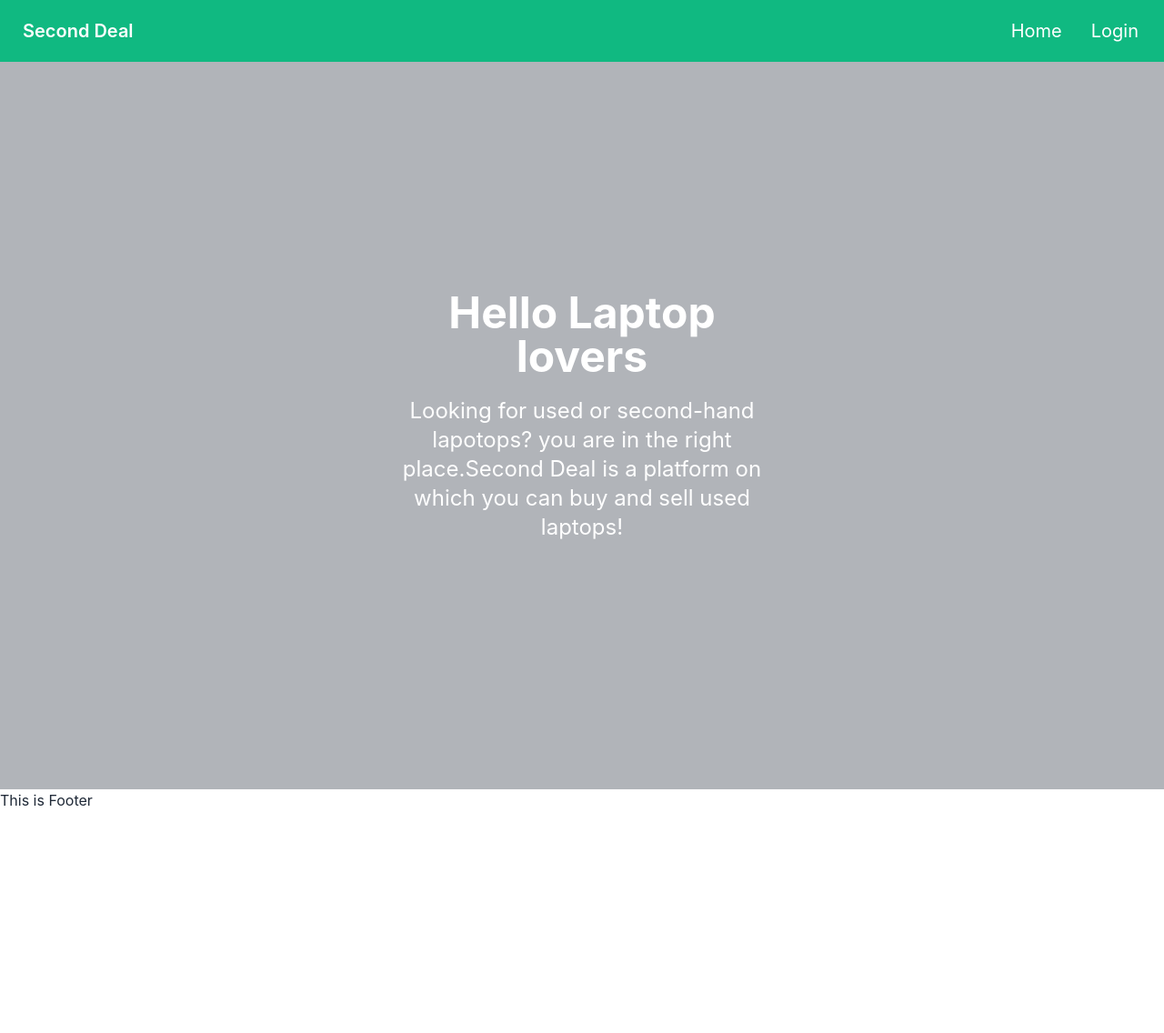
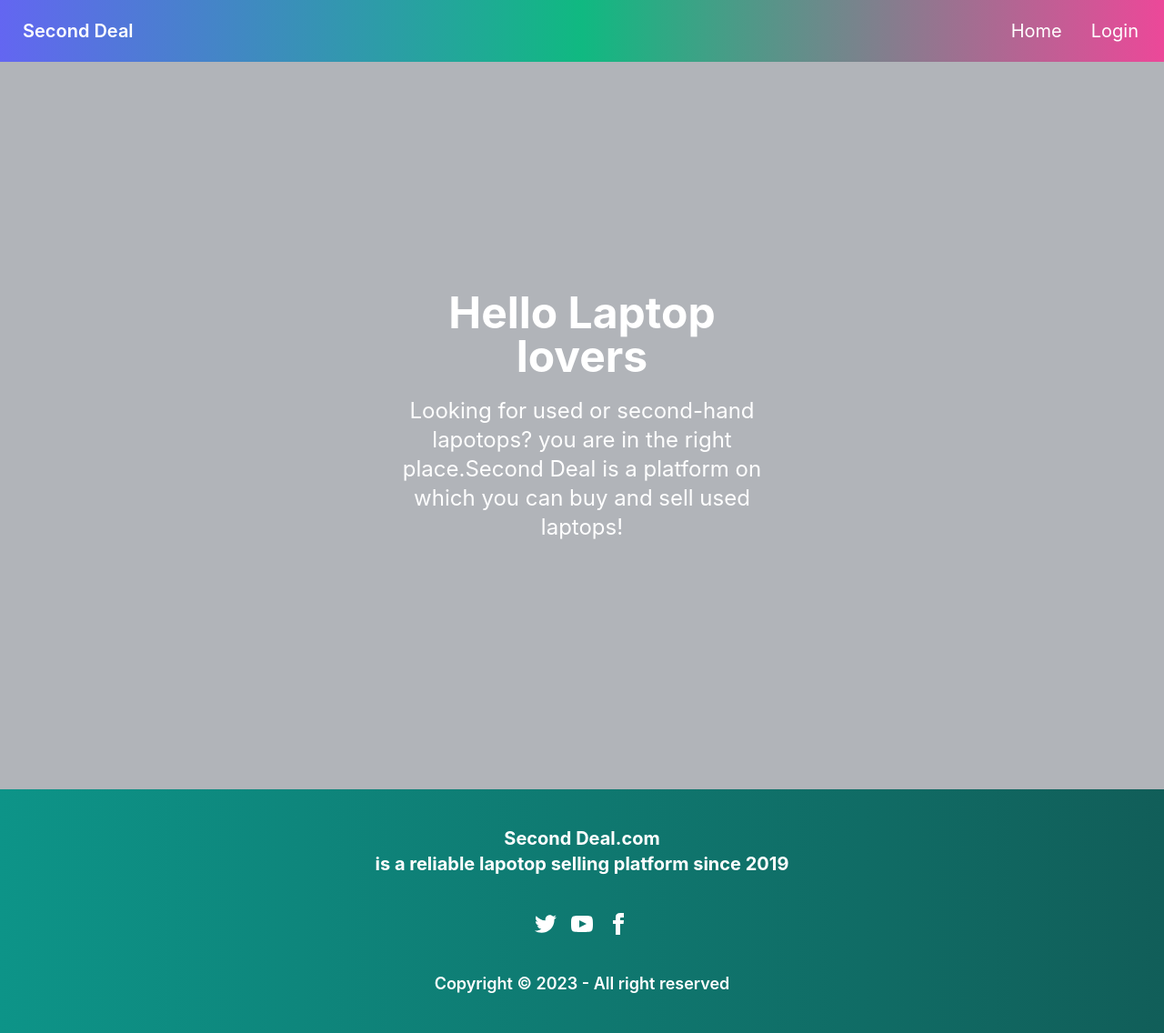
Before and after one commit to mamun102076/second-deal-client, a React (Create React App) app: page / in a window 1280 px wide. Shown: the whole page at 91% size. Before the commit the page ends 892 px from the top, so only its background shows below. Built offline with nearby package versions, Linux system fonts and the light colour scheme.

Commit message:
added footer

```diff
--- a/src/Pages/Shared/Footer/Footer.js
+++ b/src/Pages/Shared/Footer/Footer.js
@@ -1,9 +1,24 @@
 import React from 'react';
+import { Link } from 'react-router-dom';
 
 const Footer = () => {
     return (
         <div>
-            <h1>This is Footer</h1>
+            <footer className="footer footer-center p-10 text-primary-content bg-gradient-to-r from-teal-600 to-teal-800">
+                <div>
+                    <p className="font-bold text-xl">
+                        Second Deal.com <br />is a reliable lapotop selling platform since 2019
+                    </p>
+                </div>
+                <div>
+                    <div className="grid grid-flow-col gap-4">
+                        <Link><svg xmlns="http://www.w3.org/2000/svg" width="24" height="24" viewBox="0 0 24 24" className="fill-current"><path d="M24 4.557c-.883.392-1.832.656-2.828.775 1.017-.609 1.798-1.574 2.165-2.724-.951.564-2.005.974-3.127 1.195-.897-.957-2.178-1.555-3.594-1.555-3.179 0-5.515 2.966-4.797 6.045-4.091-.205-7.719-2.165-10.148-5.144-1.29 2.213-.669 5.108 1.523 6.574-.806-.026-1.566-.247-2.229-.616-.054 2.281 1.581 4.415 3.949 4.89-.693.188-1.452.232-2.224.084.626 1.956 2.444 3.379 4.6 3.419-2.07 1.623-4.678 2.348-7.29 2.04 2.179 1.397 4.768 2.212 7.548 2.212 9.142 0 14.307-7.721 13.995-14.646.962-.695 1.797-1.562 2.457-2.549z"></path></svg></Link>
+                        <Link><svg xmlns="http://www.w3.org/2000/svg" width="24" height="24" viewBox="0 0 24 24" className="fill-current"><path d="M19.615 3.184c-3.604-.246-11.631-.245-15.23 0-3.897.266-4.356 2.62-4.385 8.816.029 6.185.484 8.549 4.385 8.816 3.6.245 11.626.246 15.23 0 3.897-.266 4.356-2.62 4.385-8.816-.029-6.185-.484-8.549-4.385-8.816zm-10.615 12.816v-8l8 3.993-8 4.007z"></path></svg></Link>
+                        <Link><svg xmlns="http://www.w3.org/2000/svg" width="24" height="24" viewBox="0 0 24 24" className="fill-current"><path d="M9 8h-3v4h3v12h5v-12h3.642l.358-4h-4v-1.667c0-.955.192-1.333 1.115-1.333h2.885v-5h-3.808c-3.596 0-5.192 1.583-5.192 4.615v3.385z"></path></svg></Link>
+                    </div>
+                </div>
+                <p className='text-lg font-semibold'>Copyright © 2023 - All right reserved</p>
+            </footer>
         </div>
     );
 };
--- a/src/Pages/Shared/NavBar/NavBar.js
+++ b/src/Pages/Shared/NavBar/NavBar.js
@@ -3,7 +3,7 @@
 
 const NavBar = () => {
     return (
-        <div className='bg-emerald-500'>
+        <div className='bg-gradient-to-r from-indigo-500 via-emerald-500 to-pink-500'>
             <div className="navbar max-w-7xl mx-auto text-white text-xl">
                 <div className="flex-1">
                     <Link className="btn btn-ghost normal-case text-xl">Second Deal</Link>
```
